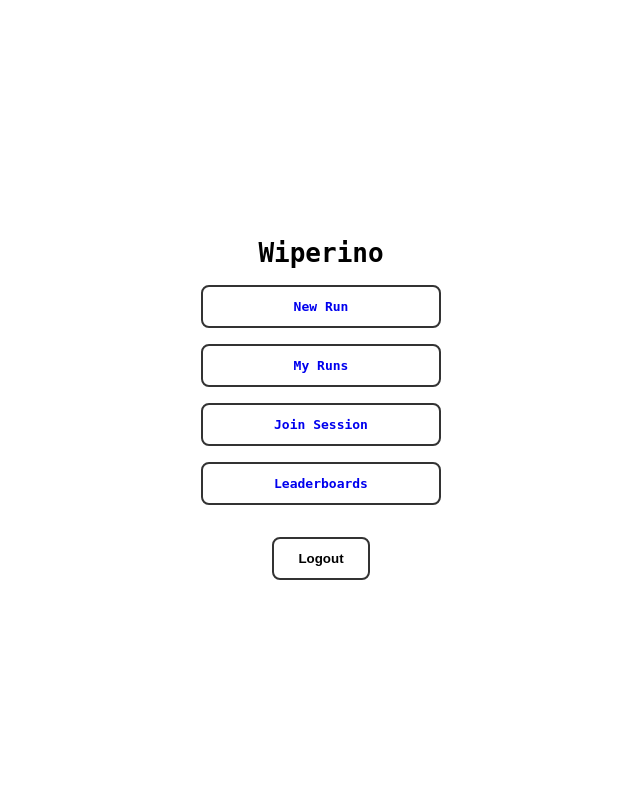
After one commit to hafbjorn109/wiperino, a Django app: page / in a window 1280 px wide. The commit adds this page. Shown: the whole page, without its empty margins (319-959 px from the left). Run offline with Django 5.2, Linux system fonts and the light colour scheme; the visitor is signed in with stand-in values (Sample User, id 1).

Commit message:
main dashboard frontend created

```diff
--- /dev/null
+++ b/playerhub/templates/playerhub/main_dashboard.html
@@ -0,0 +1,20 @@
+{% extends 'base.html' %}
+{% load static %}
+
+{% block content %}
+  <div class="dashboard">
+    <h1>Wiperino</h1>
+
+    <div class="section">
+      <a href="#" class="btn">New Run</a>
+      <a href="#" class="btn">My Runs</a>
+      <a href="#" class="btn">Join Session</a>
+      <a href="#" class="btn">Leaderboards</a>
+    </div>
+
+    <form method="post" action="{% url 'logout' %}">
+      {% csrf_token %}
+      <button type="submit" class="btn logout">Logout</button>
+    </form>
+  </div>
+{% endblock %}
--- a/playerhub/views.py
+++ b/playerhub/views.py
@@ -3,6 +3,8 @@ from rest_framework.permissions import IsAuthenticated
 from .models import Run, WipeCounter, Timer
 from .serializers import RunSerializer, WipeCounterSerializer, TimerSerializer
 from django.shortcuts import get_object_or_404
+from django.views.generic import TemplateView
+from django.contrib.auth.mixins import LoginRequiredMixin
 
 
 class RunListView(generics.ListCreateAPIView):
@@ -88,3 +90,12 @@ class TimerView(generics.RetrieveUpdateDestroyAPIView):
             run__id = self.kwargs['run_id'],
             run__user= self.request.user
         ), id=self.kwargs['timer_id'])
+
+
+class MainDashboardView(LoginRequiredMixin, TemplateView):
+    """
+    View responsible for displaying the main dashboard after user login.
+
+    Requires the user to be authenticated. Renders the main menu.
+    """
+    template_name = 'playerhub/main_dashboard.html'
--- /dev/null
+++ b/static/css/style.css
@@ -0,0 +1,48 @@
+body {
+  margin: 0;
+  padding: 0;
+  font-family: monospace;
+  background-color: #fff;
+}
+
+.dashboard {
+  display: flex;
+  flex-direction: column;
+  align-items: center;
+  justify-content: center;
+  padding: 3rem 1rem;
+  min-height: 100vh;
+  box-sizing: border-box;
+}
+
+.section {
+  display: flex;
+  flex-direction: column;
+  gap: 1rem;
+  width: 100%;
+  max-width: 240px;
+  margin-bottom: 2rem;
+}
+
+.btn {
+  padding: 0.75rem 1.5rem;
+  border: 2px solid #333;
+  border-radius: 8px;
+  background: white;
+  cursor: pointer;
+  text-decoration: none;
+  text-align: center;
+  font-weight: bold;
+  width: 100%;
+  box-sizing: border-box;
+  transition: background 0.2s;
+}
+
+.btn:hover {
+  background-color: #f2f2f2;
+}
+
+.logout {
+  width: 100%;
+  max-width: 240px;
+}
--- a/templates/base.html
+++ b/templates/base.html
@@ -1,20 +1,13 @@
 <!doctype html>
 <html lang="en">
+{% load static %}
 <head>
     <meta charset="UTF-8">
     <meta name="viewport" content="width=device-width, initial-scale=1">
     <title>Wiperino App</title>
+    <link rel="stylesheet" href="{% static 'css/style.css' %}">
 </head>
 <body>
-    <header>
-        Wiperino
-    </header>
-    {% if user.is_authenticated %}
-    <form method="post" action="{% url 'logout' %}">
-    {% csrf_token %}
-    <button type="submit">Logout</button>
-    </form>
-    {% endif %}
     <main>
         {% block content %}
         {% endblock %}
--- a/wiperino/settings.py
+++ b/wiperino/settings.py
@@ -149,3 +149,7 @@ STATIC_URL = 'static/'
 # https://docs.djangoproject.com/en/5.2/ref/settings/#default-auto-field
 
 DEFAULT_AUTO_FIELD = 'django.db.models.BigAutoField'
+
+LOGIN_URL = '/login/'
+
+STATICFILES_DIRS = [BASE_DIR / "static"]
--- a/wiperino/urls.py
+++ b/wiperino/urls.py
@@ -56,8 +56,11 @@ urlpatterns = [
     path('login/', users_views.LoginPageView.as_view(), name='login'),
     path('register/', users_views.RegisterPageView.as_view(), name='register'),
     path('logout/', users_views.LogoutPageView.as_view(), name='logout'),
+
     path('api/register/', users_views.RegisterView.as_view(), name='api-register'),
     path('api/login/', TokenObtainPairView.as_view(), name='api-login'),
     path('api/token/refresh/', TokenRefreshView.as_view(), name='api-token-refresh'),
 
+    path('', playerhub_views.MainDashboardView.as_view(), name='main-dashboard'),
+
 ]
```
Also changed, not shown: users/views.py (+12 -3 lines).
